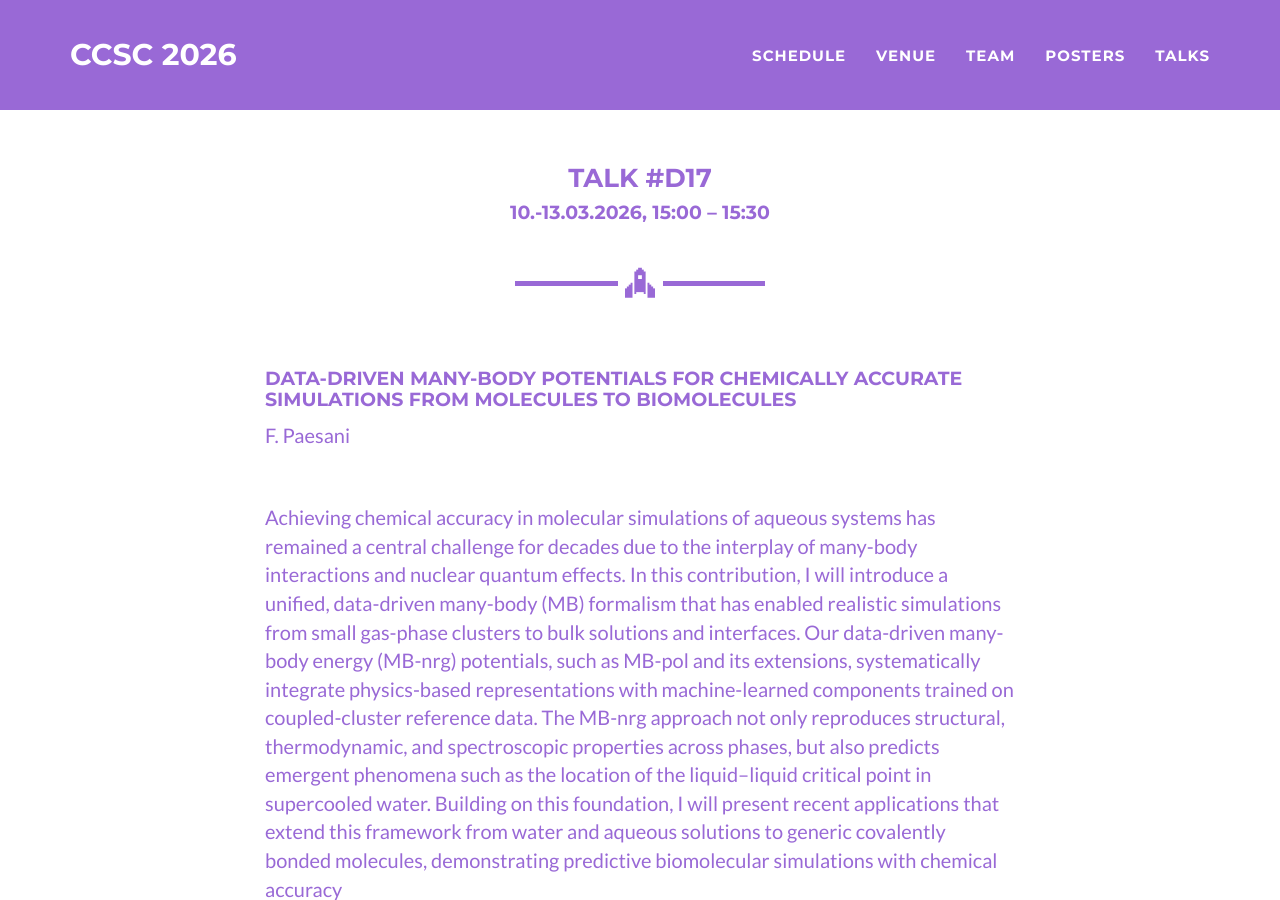
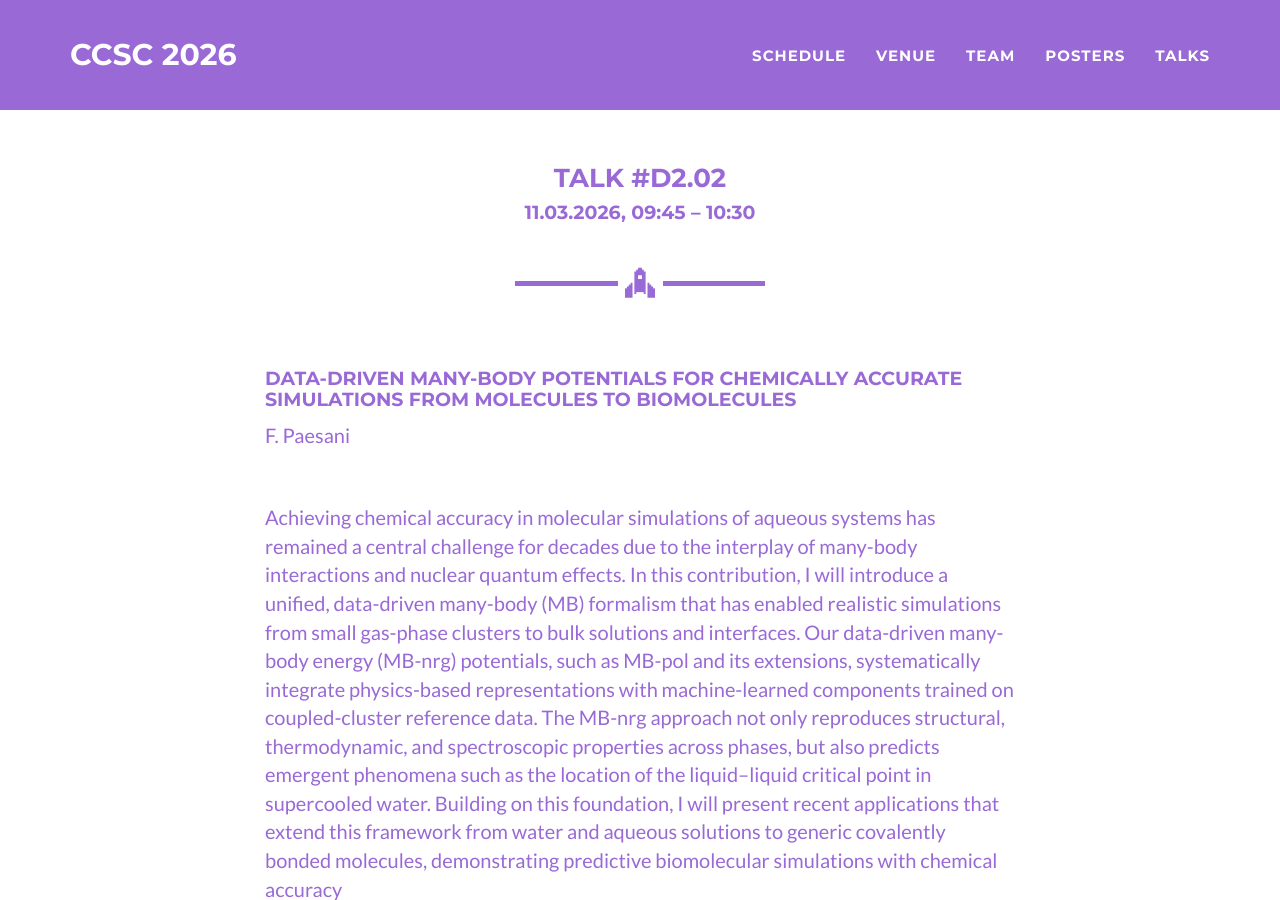
Before and after one commit to ccsc2026/ccsc2026.github.io, a Jekyll site: the page built from talks/paesani.md, in a window 1280 px wide and 900 px high. Built offline with Jekyll 4.4.1, drawn with Linux system fonts in a browser that asks for light colours.

Commit message:
Update paesani.md

```diff
--- a/talks/paesani.md
+++ b/talks/paesani.md
@@ -1,8 +1,8 @@
 ---
 layout: talkpage
 categories: [comms]
-talknumber: D17
-talktime: '10.-13.03.2026, 15:00 – 15:30'
+talknumber: D2.02
+talktime: '11.03.2026, 09:45 – 10:30'
 speaker: Prof. Francesco Paesani
 img: 'Paesani, Francesco.png'
 location: 'University of California · Department of Chemistry · California (USA)'
```
